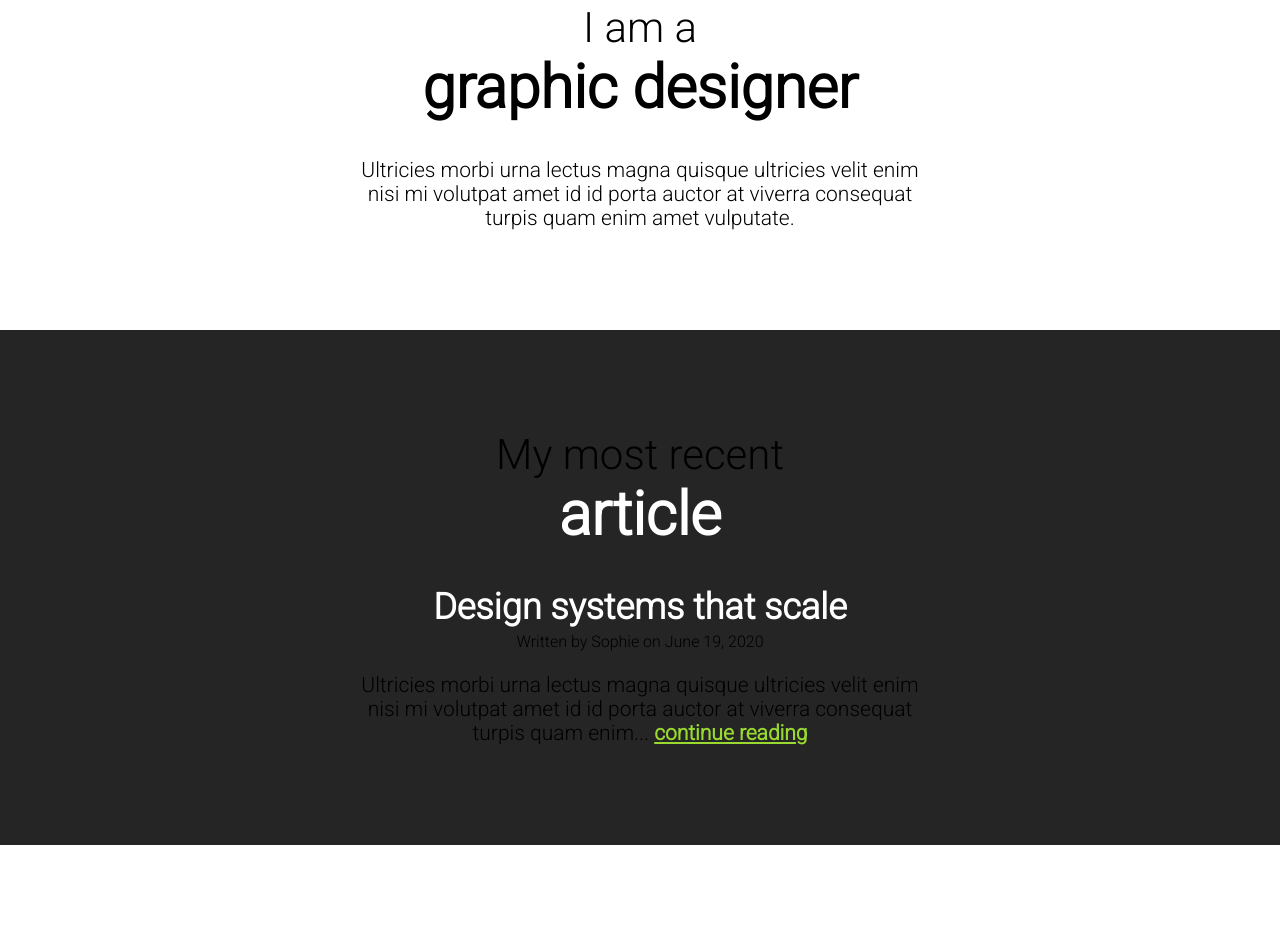
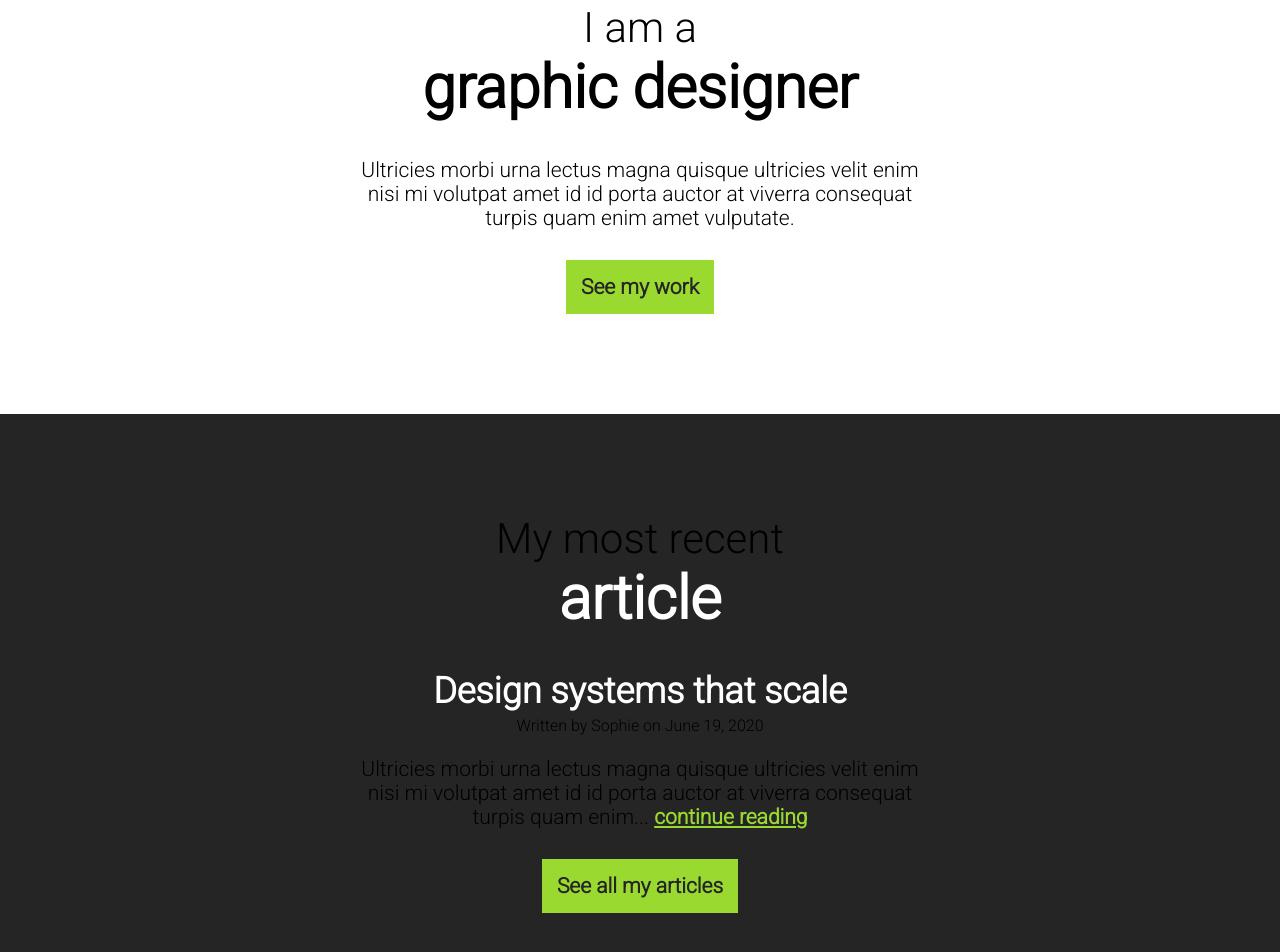
Before and after one commit to SimonRJenkins/css-fundamentals-challenge, a plain HTML site: page index.html in a window 1280 px wide. Shown: the part 807-1759 px from the top of the page. Before the commit the page ends 1652 px from the top, so only its background shows below. Drawn offline with Linux system fonts and the light colour scheme.

Commit message:
Challenge #8 - Creating buttons
Added link elements below the second and third section and added text to them
Added background colour and text colour to links, added the same for hover and focus states
Added padding to the links to make them look like buttons
Made the links display inline-block so there is spacing between what is above it
Removed any underline by setting text-decoration to none
Added margin-top to add spacing above each link

```diff
--- a/index.css
+++ b/index.css
@@ -80,3 +80,18 @@ a:hover {
 .mt {
     margin-top: 0;
 }
+
+.btn {
+    display: inline-block;
+    background-color: #99d930;
+    color: #252525;
+    text-decoration: none;
+    padding: 15px;
+    margin-top: 30px;
+}
+
+.btn:hover,
+.btn:focus {
+    background-color: #252525;
+    color: #FFF;
+}
--- a/index.html
+++ b/index.html
@@ -22,6 +22,7 @@
                 porta auctor
                 at
                 viverra consequat turpis quam enim amet vulputate.</p>
+            <a href="#" class="btn">See my work</a>
         </div>
     </div>
     <div class="article">
@@ -35,6 +36,7 @@
                     auctor
                     at
                     viverra consequat turpis quam enim... <a href="#">continue reading</a></p>
+                <a href="#" class="btn">See all my articles</a>
             </article>
         </div>
     </div>
```
